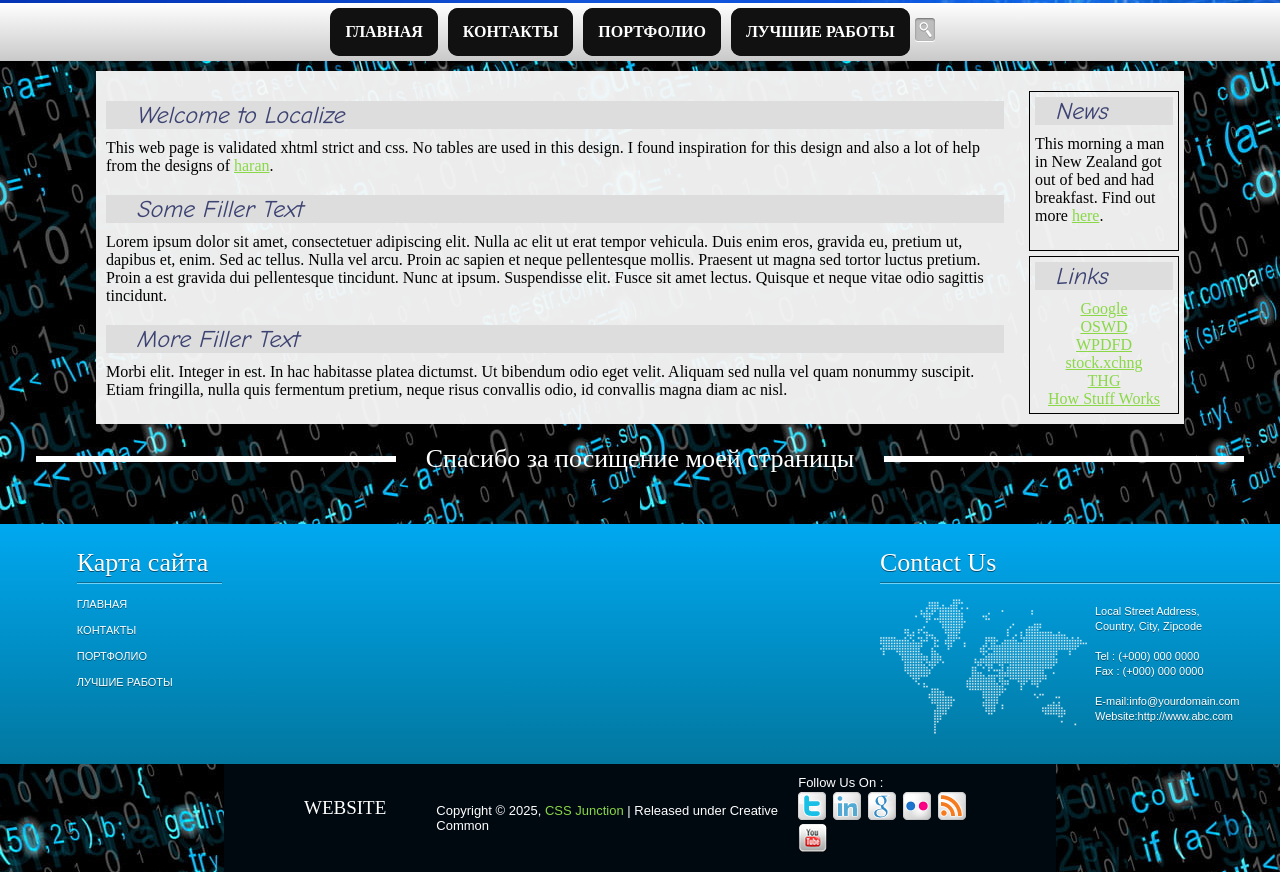
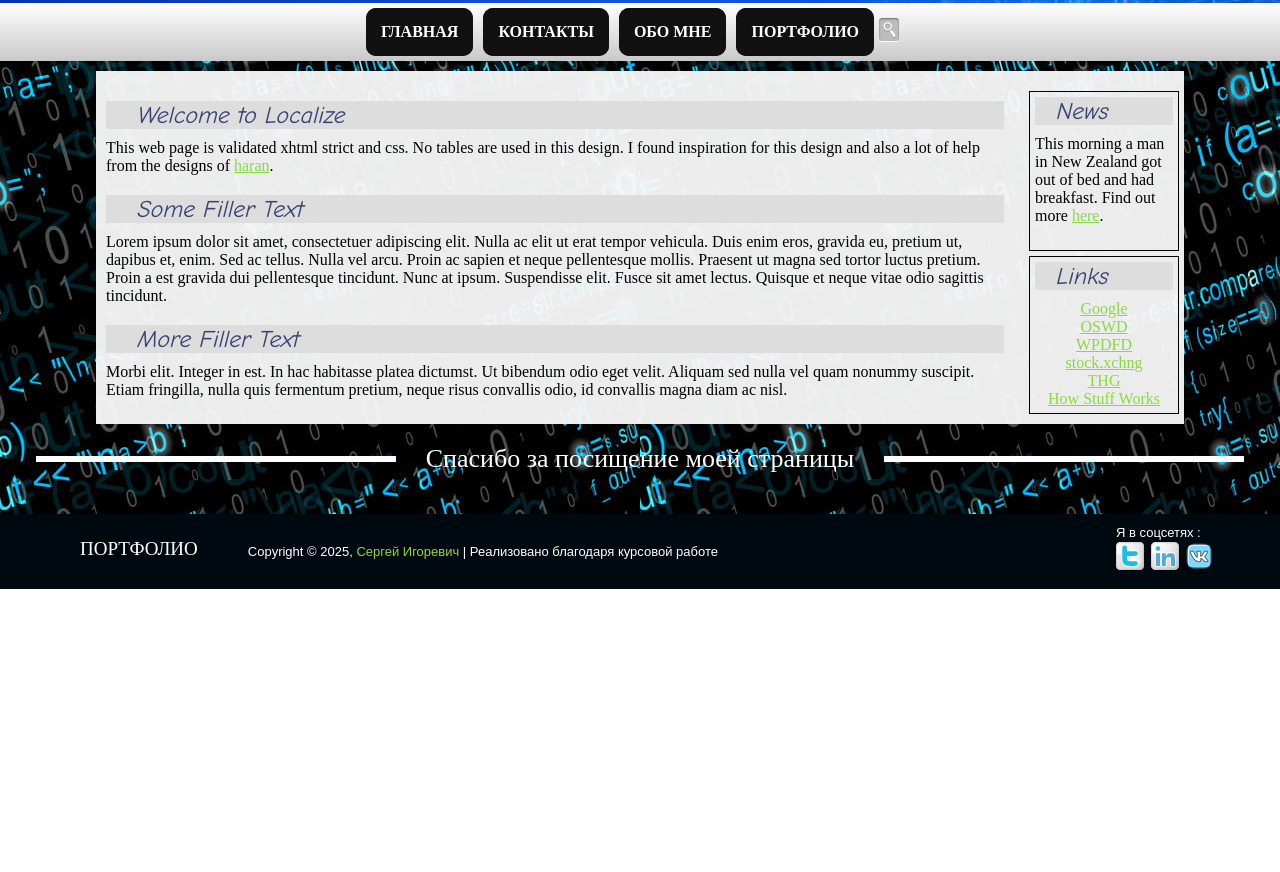
Before and after one commit to Serjik1234567/site, a plain HTML site: page index.html in a window 1280 px wide. Shown: the part 297-1169 px from the top of the page. After the commit the page ends 886 px from the top, so only its background shows below. Drawn offline with Linux system fonts and the light colour scheme; files whose address does not match are found by name.

Commit message:
изменен футер

```diff
--- a/css/style.css
+++ b/css/style.css
@@ -303,9 +303,9 @@ nav {
 	margin-top:50px;
 	margin-left:auto;
 	margin-right: auto;
-	justify-content: space-between;
+	justify-content: space-evenly;
     align-items: flex-start;
-    flex-wrap: nowrap;
+    flex-wrap: wrap;
     flex-direction: row;
 	padding-bottom: 25px;
 }
@@ -433,7 +433,7 @@ button {
 }
 .block3 {
 	display:flex;
-	width: 65%;
+	width: 100%;
 	background: #000810;
 	margin-left:auto;
 	margin-right: auto;
--- a/index.html
+++ b/index.html
@@ -27,8 +27,9 @@
 <ul class="menu">
 <li><a href="index.html" class="slideskew">ГЛАВНАЯ</a></li>
 <li><a href="contakti.html" class="slideskew">КОНТАКТЫ</a></li>
+<li><a href="aboutme.html" class="slideskew">ОБО МНЕ</a></li>
 <li><a href="portfolio.html" class="slideskew">ПОРТФОЛИО</a></li>
-<li><a href="best.html" class="slideskew">ЛУЧШИЕ РАБОТЫ</a></li>
+
 </ul>
 <div class="search"><input type="text"></div>
 </div>
@@ -76,14 +77,14 @@ more <a href="#">here</a>.</p>
 
  <div class="my-flex-box">Спасибо за посищение моей страницы</div>
 
-<div class="block2">
+<!--<div class="block2">
 	<div class="menu3">
 		<p class="zag1">Карта сайта</p>
 		<ul class="spis">
 		<li><a href="index.html">ГЛАВНАЯ</a></li>
 		<li><a href="contakti.html">КОНТАКТЫ</a></li>
-		<li><a href="portfolio.html">ПОРТФОЛИО</a></li>
 		<li><a href="best.html">ЛУЧШИЕ РАБОТЫ</a></li>
+		<li><a href="aboutme.html">Обо мне</a></li>
 		</ul>
 	</div>
 	<div class="menu4">
@@ -99,7 +100,7 @@ more <a href="#">here</a>.</p>
 			Website:<a href="http://www.abc.com"> http://www.abc.com</a></p>
 		</div>
 	</div>
-<!--<div class="form">
+<div class="form">
 <p class="zag3">Get in touch</p>
 <div class="fo">
 <form action="" class="inp">
@@ -113,18 +114,15 @@ more <a href="#">here</a>.</p>
 </div>
 <div class="block3">
 	<div class="copyr">
-		<a href="#">WEBSITE</a>
-		<p>Copyright © 2025, <a class="shtrih" href="#">CSS Junction</a>  | Released under Creative Common</p>
+		<a href="#">ПОРТФОЛИО</a>
+		<p>Copyright © 2025, <a class="shtrih" href="#">Сергей Игоревич</a>  | Реализовано благодаря курсовой работе</p>
 	</div>
 <div class="soc">
-<p class="zag4">Follow Us On :</p>
+<p class="zag4">Я в соцсетях :</p>
 
-<a href="#"><img src="img/1334142849_social_twitter_box_white.png" alt="soc"></a>
-<a href="#"><img src="img/1334142883_social_linkedin_box_white.png" alt="soc"></a>
-<a href="#"><img src="img/1334142942_social_google_box_white.png" alt="soc"></a>
-<a href="#"><img src="img/1334142995_social_flickr_box.png" alt="soc"></a>
-<a href="#"><img src="img/1334143024_social_rss_box_white.png" alt="soc"></a>
-<a href="#"><img src="img/1334143117_youtube.png" alt="soc"></a>
+<a href="https://twitter.com/Serjil_XXX"><img src="img/1334142849_social_twitter_box_white.png" alt="soc"></a>
+<a href="www.linkedin.com/in/Serjik-tut"><img src="img/1334142883_social_linkedin_box_white.png" alt="soc"></a>
+<a href="https://vk.com/serj_tut"><img src="img/logo_vk_vkontakte_icon_143187-(1).png" alt="soc"></a>
 </div>
 </div>
 </footer>
```
Also changed, not shown: img/logo_vk_vkontakte_icon_143187 (1).png (added), img/logo_vk_vkontakte_icon_143187-(1).png (added).
